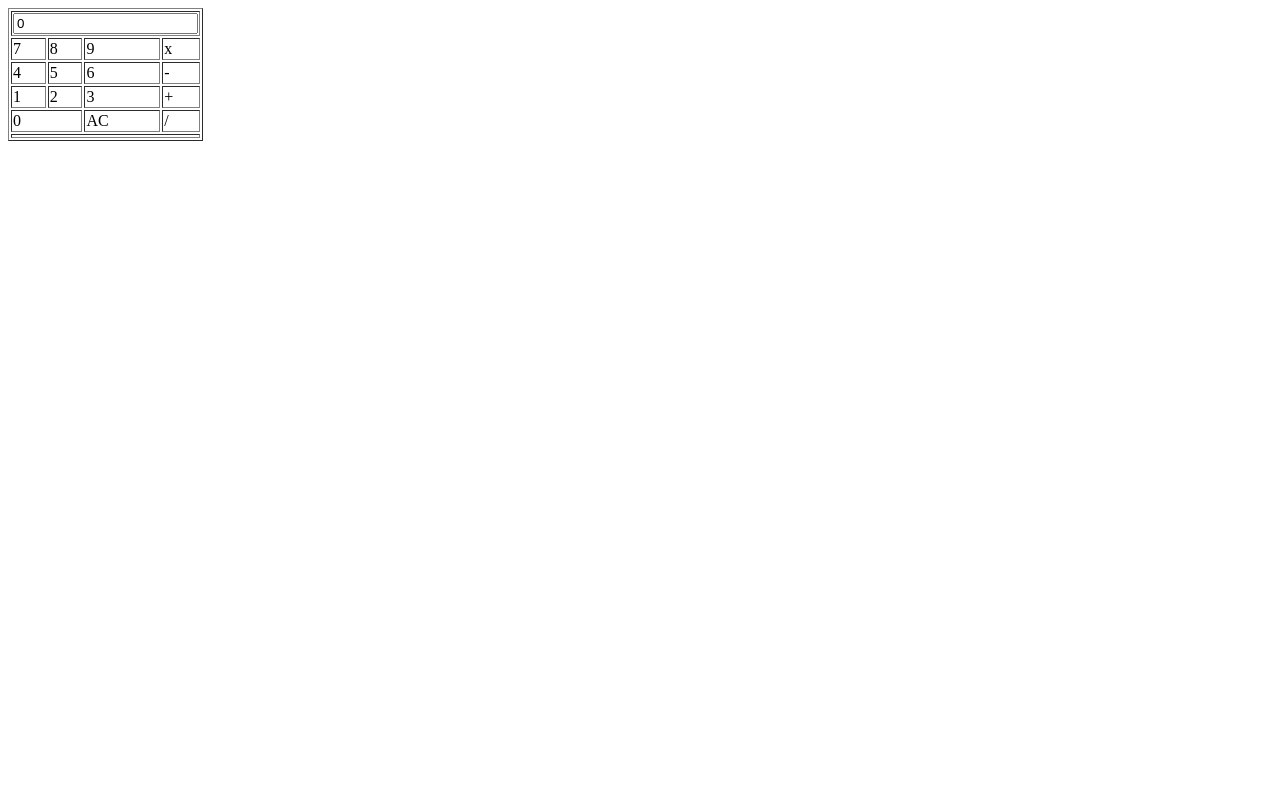
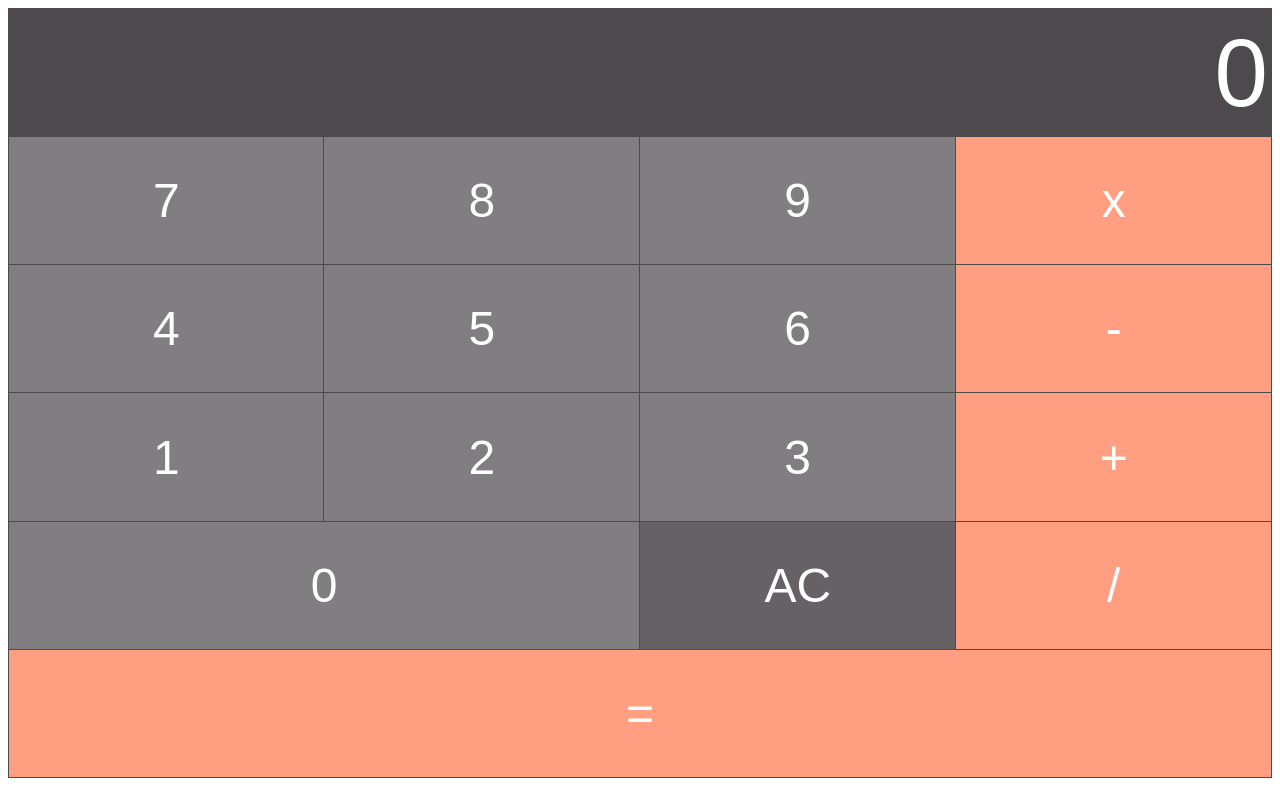
Before and after one commit to sekwanelethabede56/learning-js, a plain HTML site: page calculator.html in a window 1280 px wide. Drawn offline with Linux system fonts and the light colour scheme.

Commit message:
icommit to the changes made in the calculator.html and the style.css

```diff
--- a/calculator.html
+++ b/calculator.html
@@ -10,37 +10,39 @@
               </td>
             </tr>
             <tr>
-                 <td onclick="digitBtnPressed(7)">7</td>
-                 <td onclick="digitBtnPressed(8)">8</td>
-                 <td onclick="digitBtnPressed(9)">9</td>
-                 <td onclick="digitBtnPressed(x)">x</td>
+                 <td class="digitButton"onclick="digitBtnPressed(7)">7</td>
+                 <td class="digitButton"onclick="digitBtnPressed(8)">8</td>
+                 <td class="digitButton"onclick="digitBtnPressed(9)">9</td>
+                 <td class="operatorButton"onclick="operatorBtnPressed('x')">x</td>
             </tr>
             <tr>
-                    <td onclick="digitBtnPressed(4)">4</td>
-                    <td onclick="digitBtnPressed(5)">5</td>
-                    <td onclick="digitBtnPressed(6)">6</td>
-                    <td onclick="digitBtnPressed('-')">-</td>
+                    <td class="digitButton"onclick="digitBtnPressed(4)">4</td>
+                    <td class="digitButton"onclick="digitBtnPressed(5)">5</td>
+                    <td class="digitButton"onclick="digitBtnPressed(6)">6</td>
+                    <td class="operatorButton"onclick="operatorBtnPressed('-')">-</td>
             </tr>
             <tr>
-                    <td onclick="digitBtnPressed(1)">1</td>
-                    <td onclick="digitBtnPressed(2)">2</td>
-                    <td onclick="digitBtnPressed(3)">3</td>
-                    <td>+</td>
+                    <td class="digitButton"onclick="digitBtnPressed(1)">1</td>
+                    <td class="digitButton"onclick="digitBtnPressed(2)">2</td>
+                    <td class="digitButton"onclick="digitBtnPressed(3)">3</td>
+                    <td class="operatorButton"onclick="operatorBtnPressed('+')">+</td>
             </tr>
             <tr>
-                <td colspan="2"onclick="digitBtnPressed(0)">0</td>
+                <td class="digitButton" colspan="2"onclick="digitBtnPressed(0)">0</td>
 
-                 <td onclick="btnACPressed()">AC</td>
-                 <td>/</td>
+                 <td class="ACButton" onclick="btnACPressed()">AC</td>
+                 <td class="operatorButton" onclick="operatorBtnPressed('/')">/</td>
 
             </tr>
             <tr>
-                <td colspan="4"></td>
+                <td class="operatorButton" colspan="4"onclick="equalsBtnpressed()">=</td>
             </tr>
         </table>
 
         <script>
              var newLine = true; //Boolean variable.Dertemines if the next thing user types should be on the new line
+             var value1;
+             var currentOperator;
 
            //Event handler for when digit is pressed
            function digitBtnPressed(button) {
@@ -59,6 +61,37 @@
             newLine = true;
            }
 
+           function operatorBtnPressed(operator) {
+                currentOperator = operator;
+                value1 =parseInt(document.getElementById("inputBox").value);
+                newLine = true;
+           }
+
+           //Event handler for equals bottom
+           function equalsBtnpressed(){
+            var value2 = parseInt(document.getElementById("inputBox").value);
+            var finalTotal;
+
+               switch(currentOperator){
+                case "+":
+                    finalTotal = value1 + value2;
+                    break;
+                case "-":
+                    finalTotal = value1 - value2
+                    break;
+                case "/":
+                    finalTotal = value1 / value2
+                    break;
+                case "x":
+                    finalTotal = value1 * value2
+                    break;
+            }
+            document.getElementById("inputBox").value = finalTotal;
+
+            value1 =0
+            newLine= true;
+
+        }
 
         </script>
     </body>
--- a/style.css
+++ b/style.css
@@ -0,0 +1,37 @@
+table{
+    color: #fff;
+    text-align: center;
+    border-collapse: collapse;
+    font: normal 3em Arial, Helvetica, sans-serif;
+}
+
+tr{
+    height:16.02vh;
+    background-color: #4e494d;
+}
+
+td{
+    width:25vw;
+    border:1px solid #4e494d;
+}
+
+#inputBox{
+    background-color: #4e494d;
+    text-align: right;
+    width:100%;
+    font-size:2em;
+    color: #fff;
+    border:0px;
+}
+
+.digitButton{
+    background-color: #807e80;
+}
+
+.operatorButton{
+    background-color: #ff9e80
+}
+
+.ACButton{
+    background-color: #656165;
+}
```
